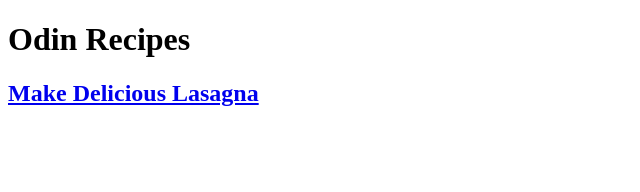
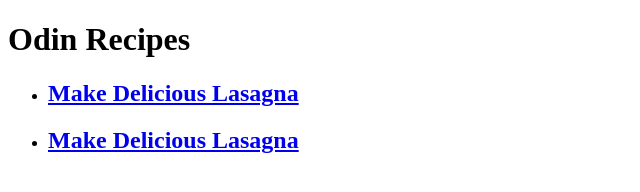
Before and after one commit to hz-zh/odin-recipes, a plain HTML site: page index.html in a window 1280 px wide. Shown: the whole page, without its empty margins (0-640 px from the left). Drawn offline with Linux system fonts and the light colour scheme.

```diff
--- a/index.html
+++ b/index.html
@@ -9,7 +9,9 @@
 <body>
    <h1>Odin Recipes</h1>
 
-   <h2><a href="recipes/lasagna.html">Make Delicious Lasagna</a></h2>
-
+   <ul>
+      <li><h2><a href="recipes/lasagna.html">Make Delicious Lasagna</a></h2></li>
+      <li><h2><a href="recipes/lasagna.html">Make Delicious Lasagna</a></h2></li>
+   </ul><h2>
 </body>
 </html>
```
